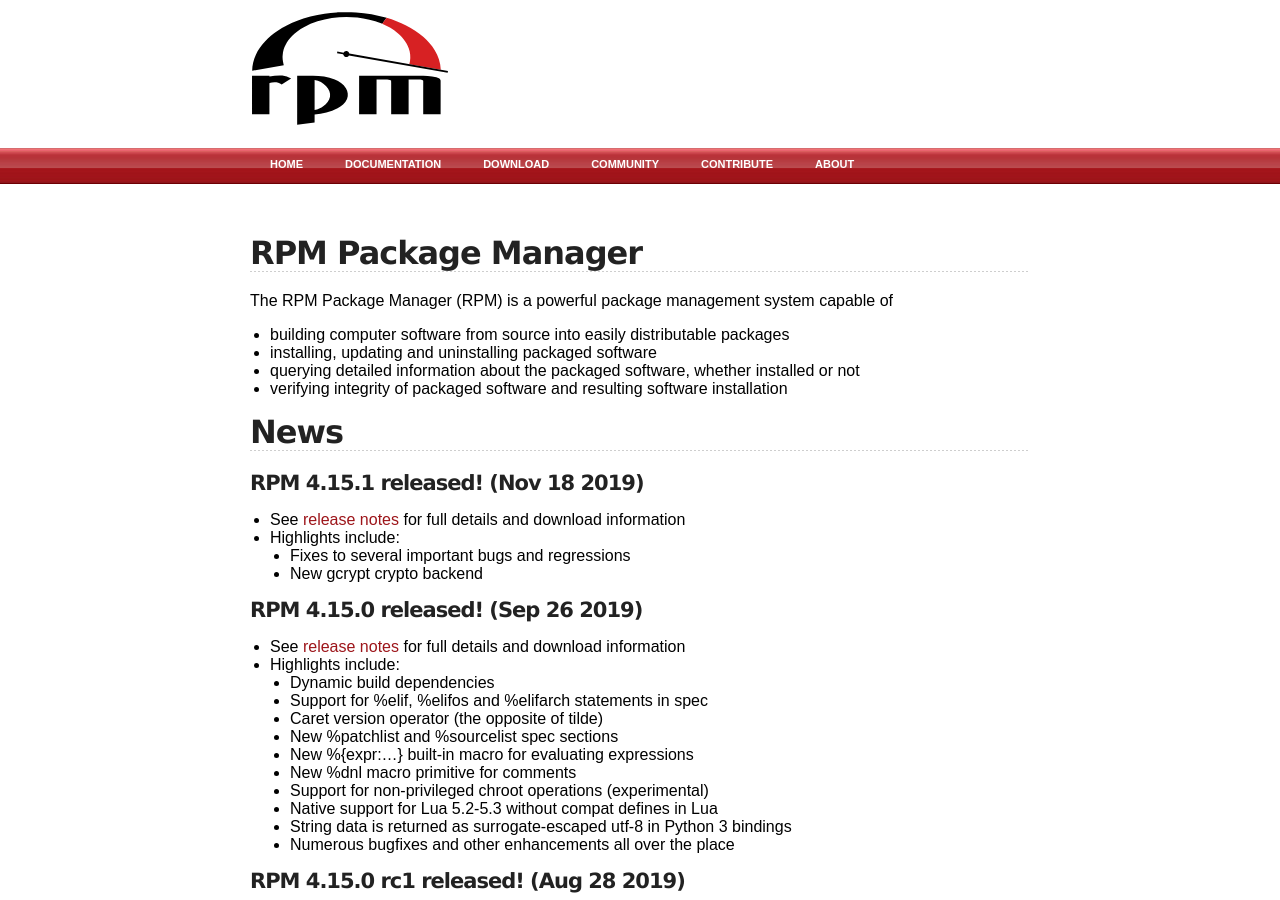
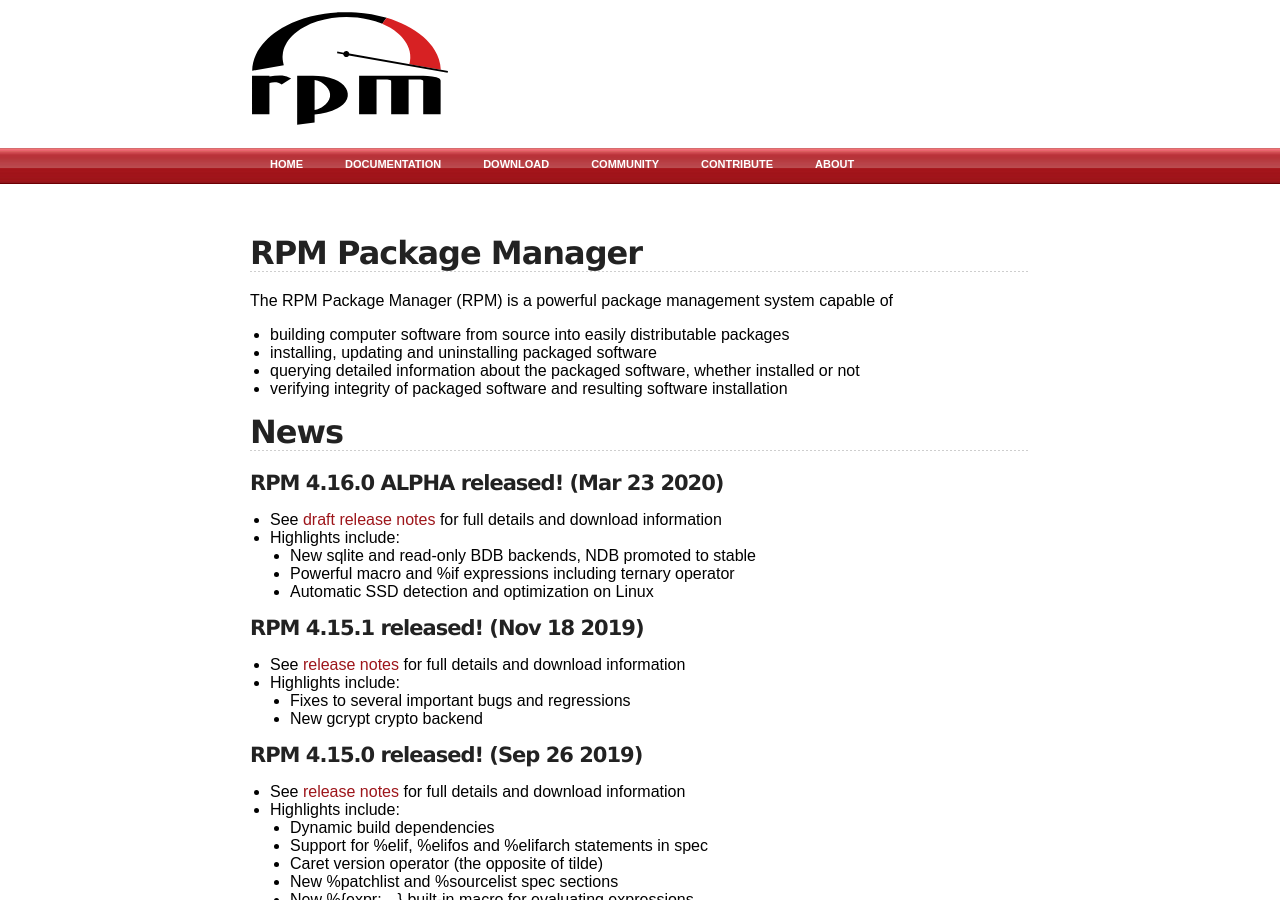
Before and after one commit to rpm-software-management/rpm-web, a Jekyll site: the page built from index.md, in a window 1280 px wide and 900 px high. Built offline with Jekyll 4.4.1, drawn with Linux system fonts in a browser that asks for light colours.

```diff
--- a/index.md
+++ b/index.md
@@ -15,6 +15,13 @@ capable of
 * verifying integrity of packaged software and resulting software installation
 
 ## News
+
+#### RPM 4.16.0 ALPHA released! (Mar 23 2020)
+* See [draft release notes](wiki/Releases/4.16.0) for full details and download information
+* Highlights include:
+  * New sqlite and read-only BDB backends, NDB promoted to stable
+  * Powerful macro and %if expressions including ternary operator
+  * Automatic SSD detection and optimization on Linux
 
 #### RPM 4.15.1 released! (Nov 18 2019)
 * See [release notes](wiki/Releases/4.15.1) for full details and download information
```
Also changed, not shown: download.md (+1 -1 lines), timeline.md (+7 -0 lines).
